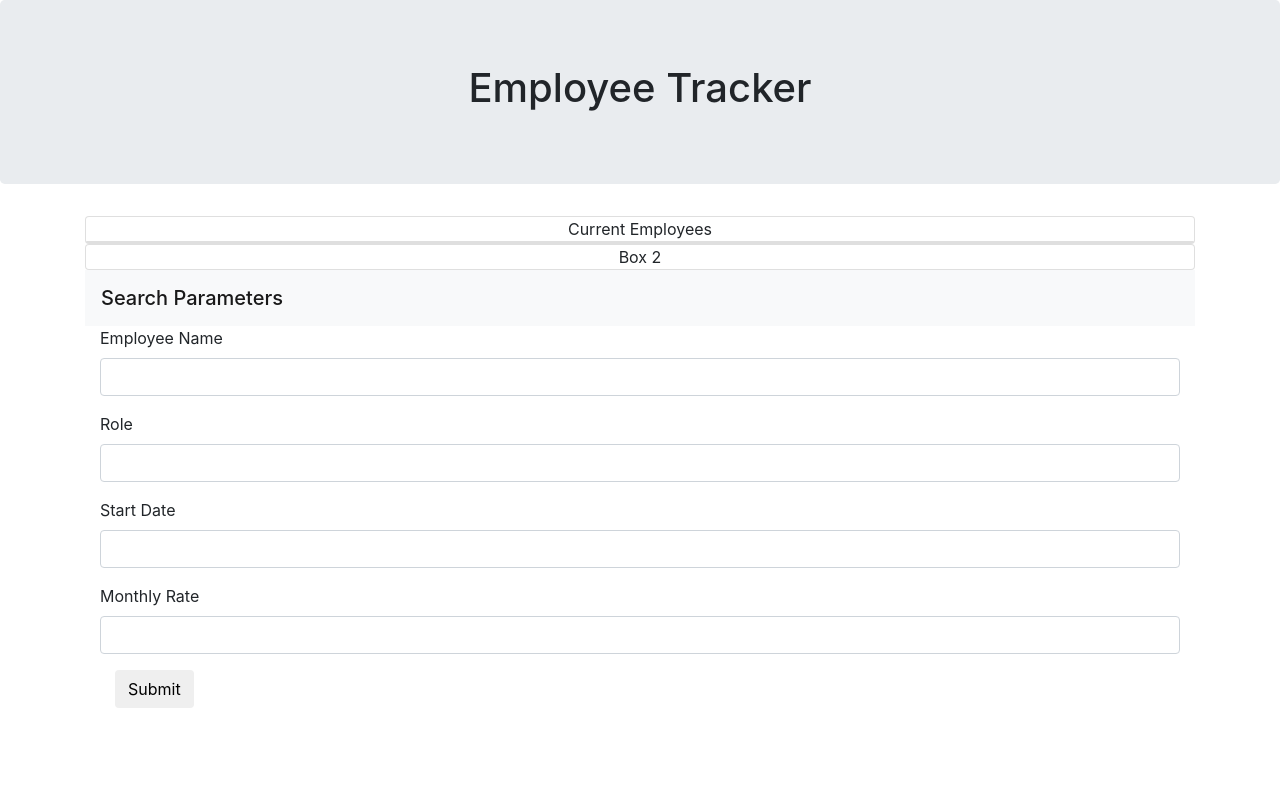
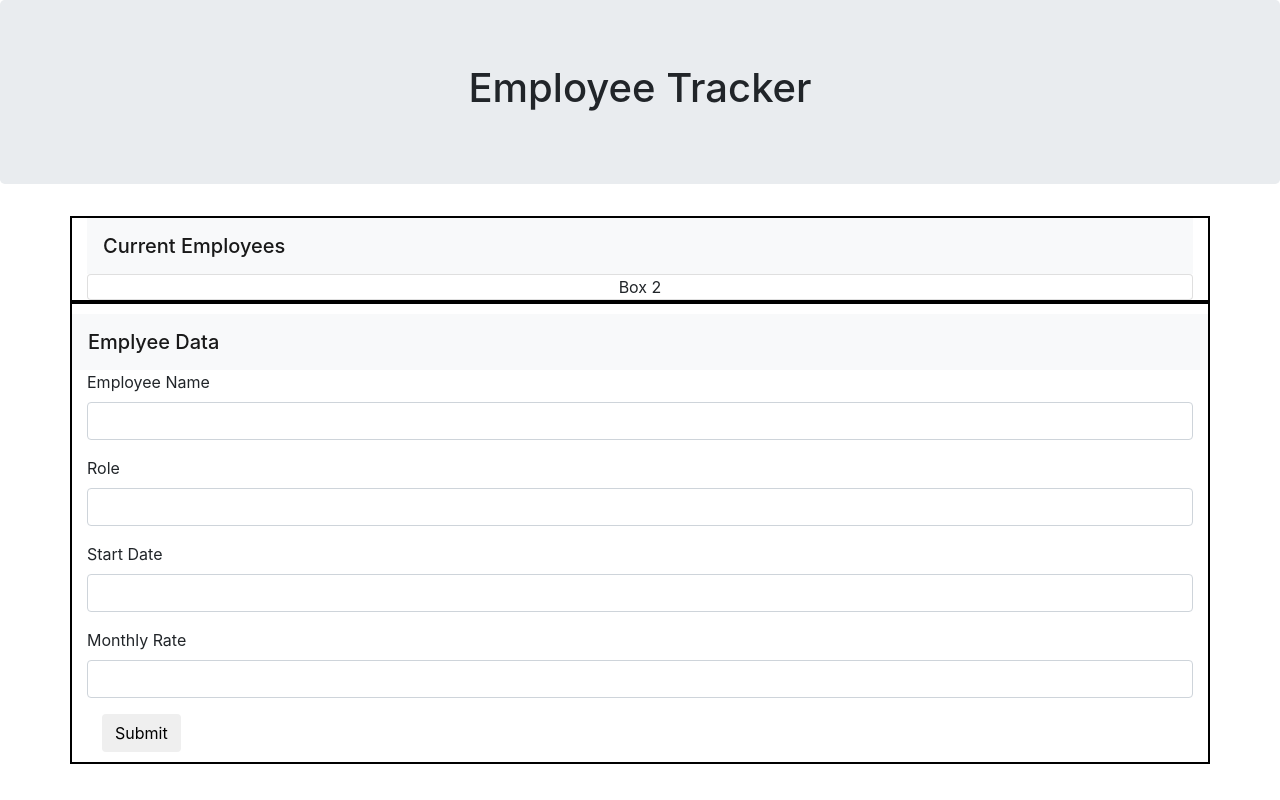
Before and after one commit to chrisfernandes123/EmployeeTracker, a plain HTML site: page index.html in a window 1280 px wide. Drawn offline with nearby package versions, Linux system fonts and the light colour scheme; no server answers.

Commit message:
added css

```diff
--- a/index.html
+++ b/index.html
@@ -9,7 +9,7 @@
 
   <link rel="stylesheet" type="text/css" href="./reset.css">
   <link rel="stylesheet" href="https://maxcdn.bootstrapcdn.com/bootstrap/4.1.3/css/bootstrap.min.css">
- <!--<link rel="stylesheet" type="text/css" href="./assets/css/style.css">-->
+ <link rel="stylesheet" type="text/css" href="./style.css">
 
   <!-- Firebase Reference -->
   <script src="https://www.gstatic.com/firebasejs/4.12.0/firebase.js"></script>
@@ -23,21 +23,15 @@
 
   </div>
 
-  <div class="container text-center">
+  <div class="container text-center" id="head-div">
 
     <div class="row">
       <div class="col-lg-12">
-        <div class="card">
-              Current Employees
-        <div class="card text-center" id="results">
-
-
-
-
-
-
+          <nav class="navbar navbar-light bg-light">
+            <span class="navbar-brand mb-0 h1">Current Employees</span>
+          </nav>
+        <div class=" text-center" id="results">
         </div>
-      </div>
     </div> <!-- end of col -->
     </div> <!-- end of row -->
 
@@ -68,9 +62,9 @@
 
   <!-- the form part -->
 
-  <div class="container">
+  <div class="container" id="form-body">
     <nav class="navbar navbar-light bg-light">
-      <span class="navbar-brand mb-0 h1">Search Parameters</span>
+      <span class="navbar-brand mb-0 h1">Emplyee Data</span>
     </nav>
     <div class="container middleSect">
       <div class="container">
--- a/script.js
+++ b/script.js
@@ -15,8 +15,8 @@ firebase.initializeApp(config);
 
 var database = firebase.database();
 
-// database.ref("EmployeeTracker/").on("value", function(snapshot) {
-//     var databaseObject = snapshot.val();
+database.ref("EmployeeTracker/").on("value", function(snapshot) {
+    var databaseObject = snapshot.val();
 
    var tr = $("<tr>");
    tr.addClass("table table-striped");
@@ -44,10 +44,10 @@ var database = firebase.database();
 
 
 
-//     // If any errors are experienced, log them to console.
-// }, function(errorObject) {
-//     console.log("The read failed: " + errorObject.code);
-//   });
+    // If any errors are experienced, log them to console.
+}, function(errorObject) {
+    console.log("The read failed: " + errorObject.code);
+  });
 
   $(".btn").on("click",function(event){
     event.preventDefault();
--- /dev/null
+++ b/style.css
@@ -0,0 +1,8 @@
+#form-body {
+    border: 2px solid black;
+    padding: 10px 0;
+    margin-bottom: 10px;
+}
+#head-div {
+    border: 2px solid black;
+}
```
